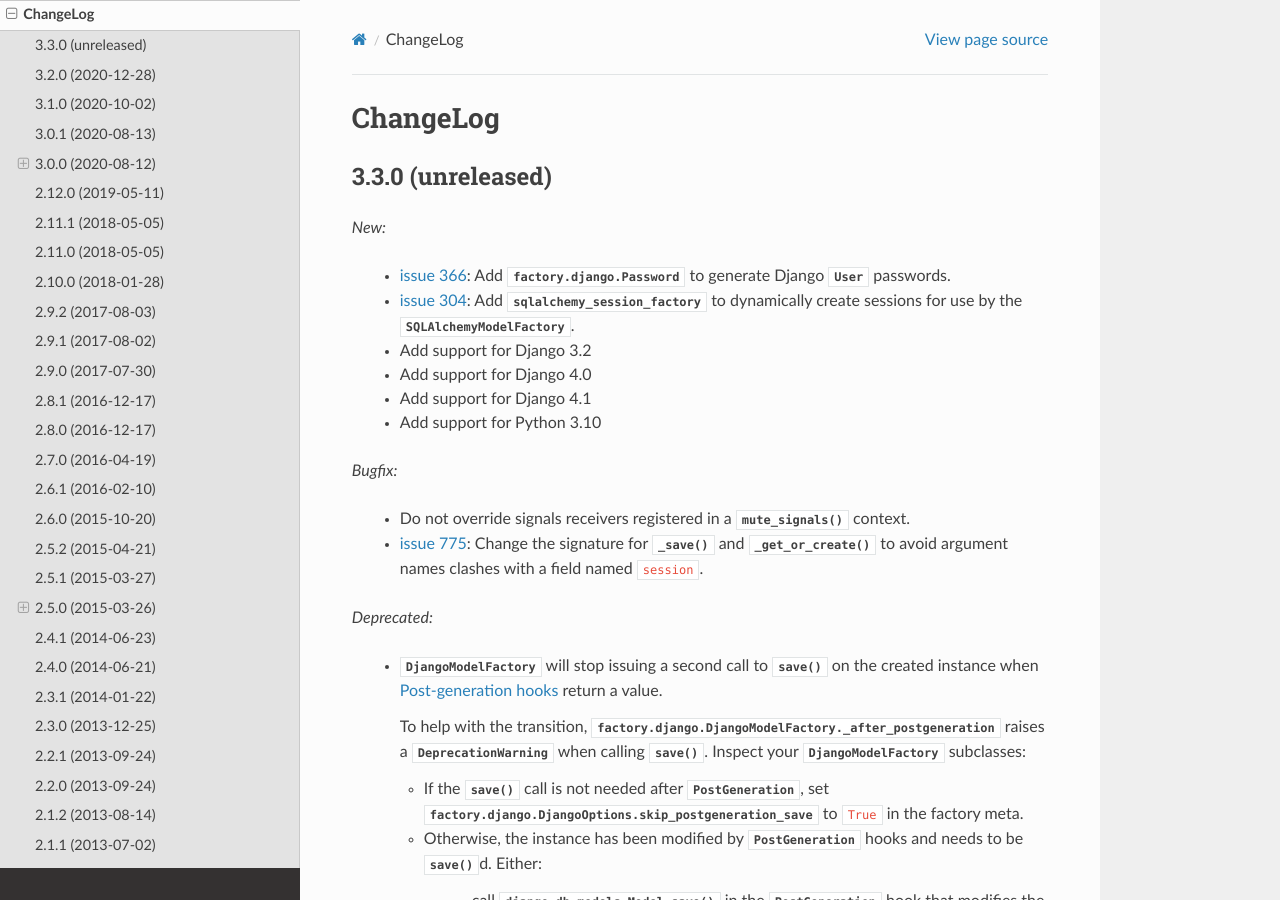
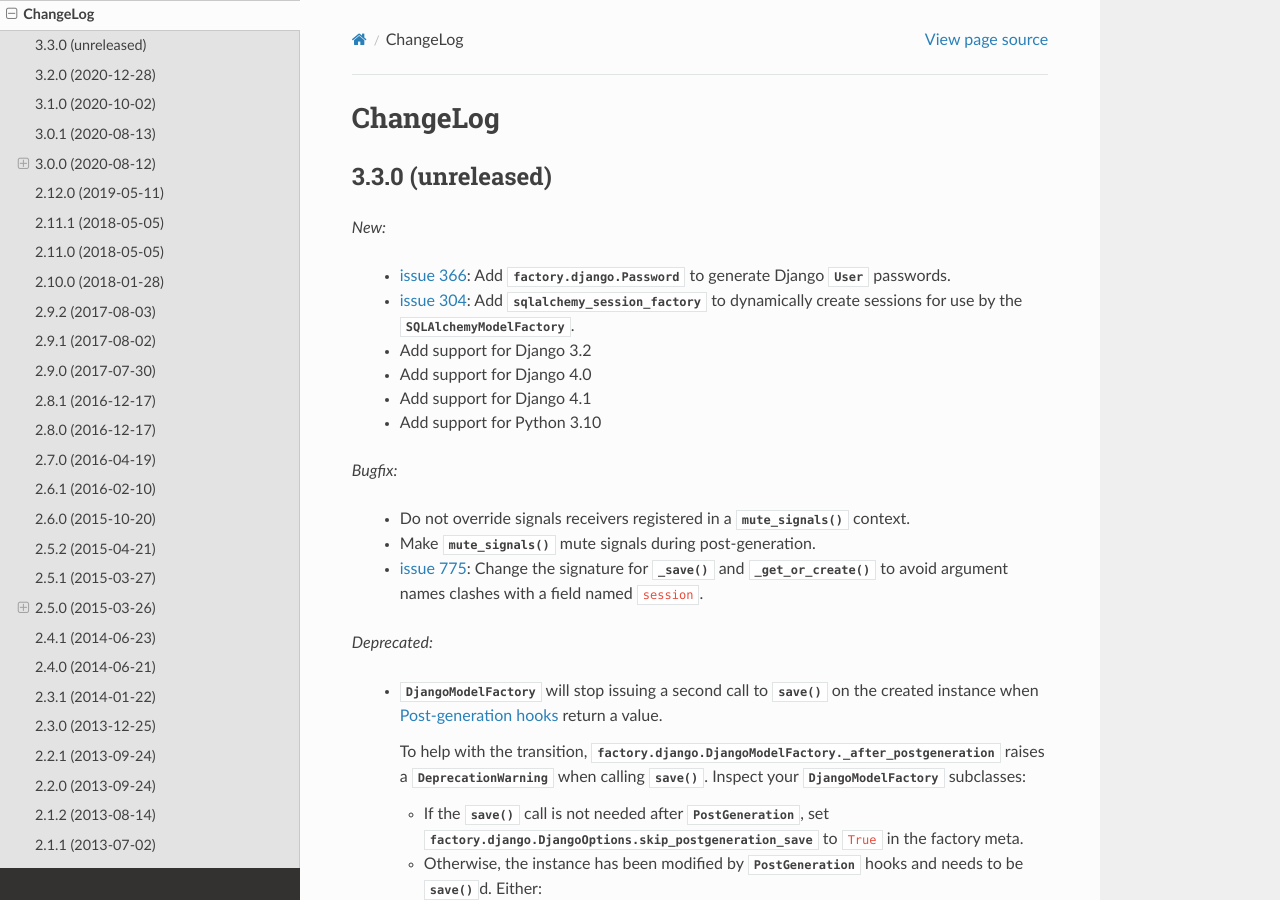
Before and after one commit to FactoryBoy/factory_boy, a Sphinx documentation site: the page built from docs/changelog.rst, in a window 1280 px wide and 900 px high. Built offline with Sphinx 7.4.7 and the Read the Docs theme 2.0.0, drawn with Linux system fonts in a browser that asks for light colours.

Commit message:
Add changelog entry for #1004

```diff
--- a/docs/changelog.rst
+++ b/docs/changelog.rst
@@ -20,6 +20,8 @@
 *Bugfix:*
 
     - Do not override signals receivers registered in a :meth:`~factory.django.mute_signals` context.
+
+    - Make :meth:`~factory.django.mute_signals` mute signals during post-generation.
 
     - :issue:`775`: Change the signature for :meth:`~factory.alchemy.SQLAlchemyModelFactory._save` and
       :meth:`~factory.alchemy.SQLAlchemyModelFactory._get_or_create` to avoid argument names clashes with a field named
```
